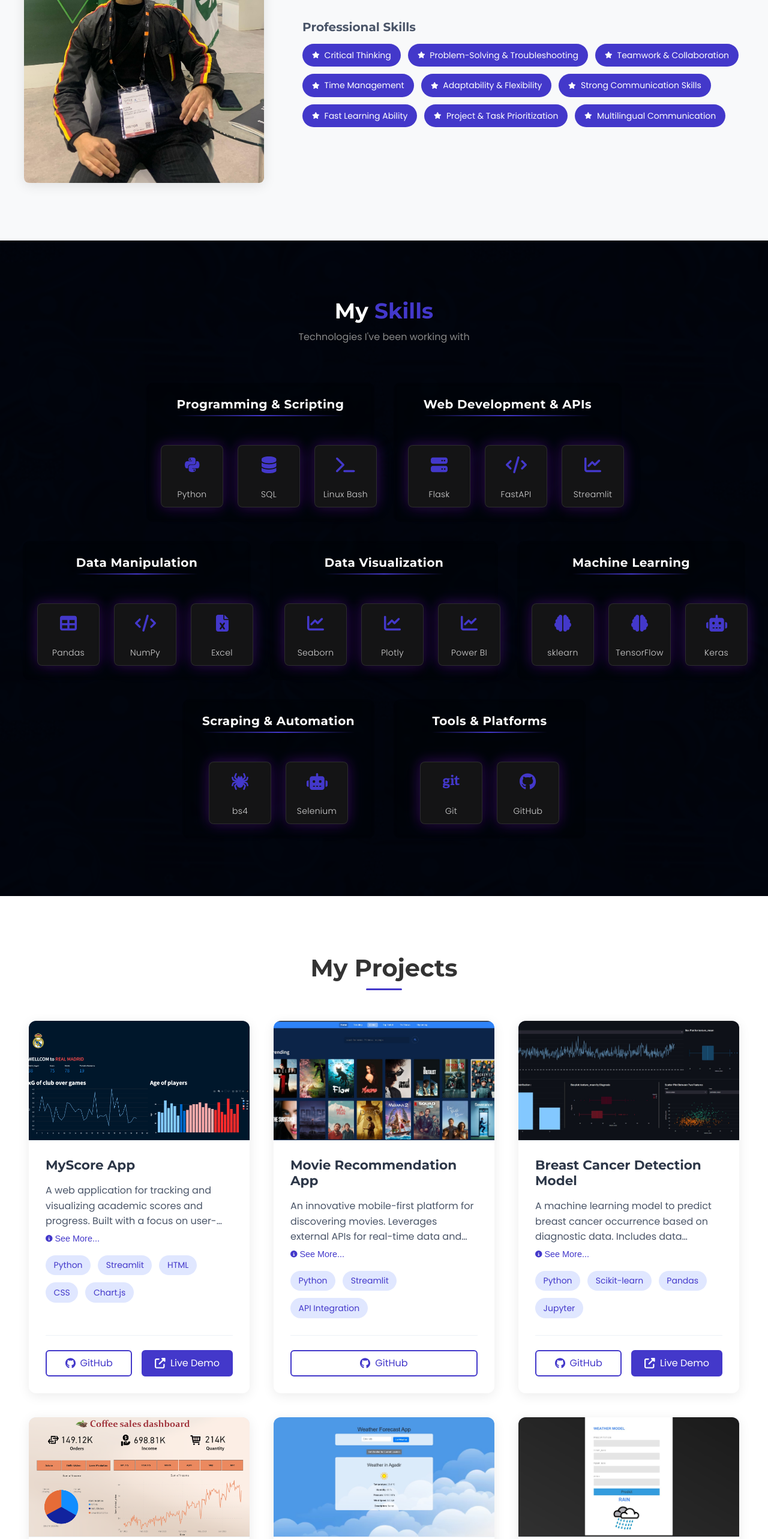
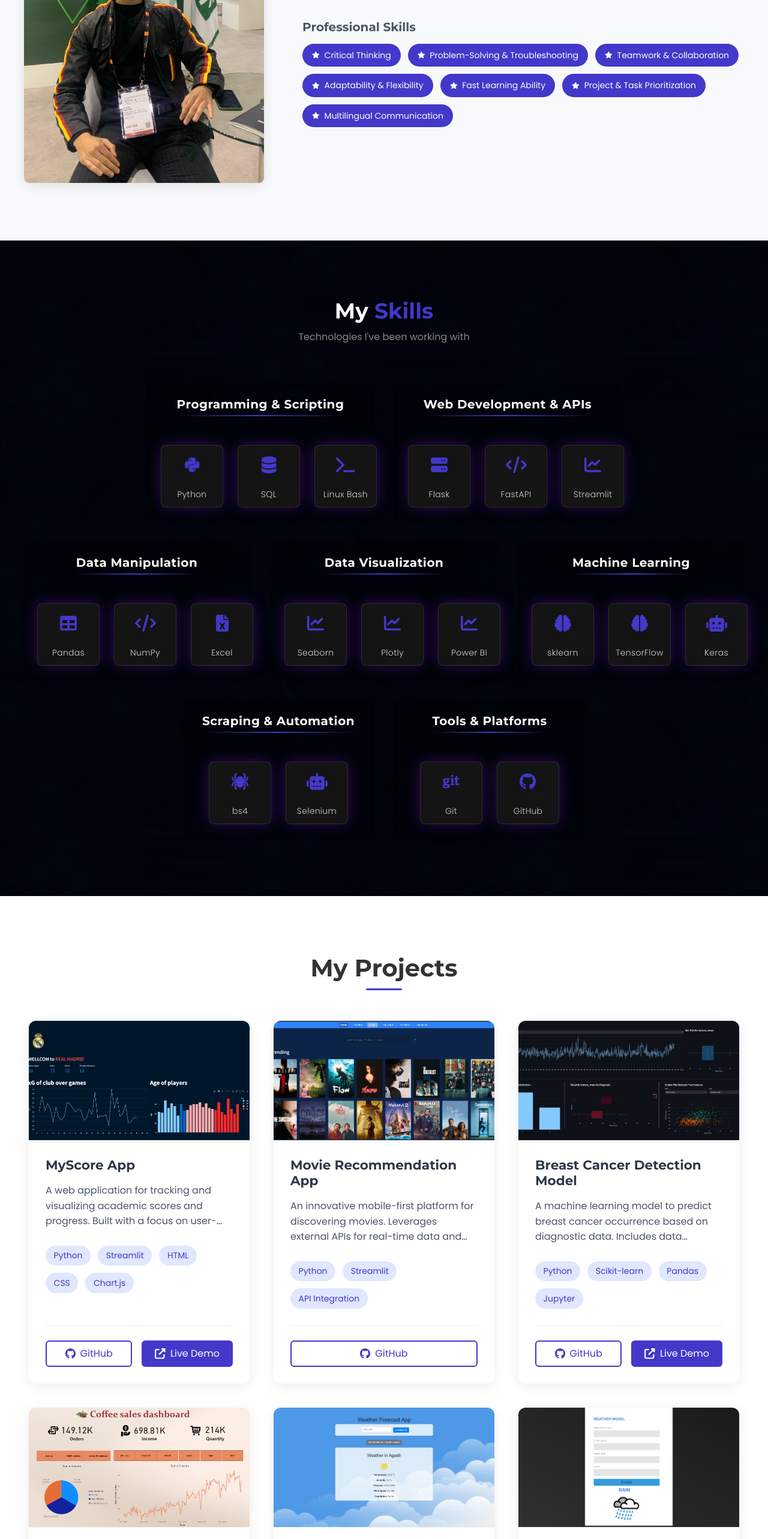
Before and after one commit to ayoubmori/portfolio-react_v3, a React (Vite) app: page / in a window 1280 px wide. Shown: the part 1220-3786 px from the top of the page at 60% size. Built offline with nearby package versions, Linux system fonts and the light colour scheme.

Commit message:
hide "see more" on project section

```diff
--- a/src/components/About/About.jsx
+++ b/src/components/About/About.jsx
@@ -147,12 +147,10 @@ const About = () => {
     { name: 'Critical Thinking' },
     { name: 'Problem-Solving & Troubleshooting' },
     { name: 'Teamwork & Collaboration' },
-    { name: 'Time Management' },
     { name: 'Adaptability & Flexibility' },
-    { name: 'Strong Communication Skills' },
     { name: 'Fast Learning Ability' },
     { name: 'Project & Task Prioritization' },
-    { name: 'Multilingual Communication', tooltip: 'Fluent in Arabic, English & French' }
+    { name: 'Multilingual Communication'}
   ];
 
   return (
--- a/src/components/Projects/Projects.jsx
+++ b/src/components/Projects/Projects.jsx
@@ -362,13 +362,13 @@ const Projects = () => {
                 <ProjectTitle>{project.title}</ProjectTitle>
                 <ProjectDescription>
                   <p>{project.description}</p>
-                  <SeeMoreLink
+                  {/* <SeeMoreLink
                     onClick={() => handleOpenModal(project)}
                     aria-label={`Learn more about ${project.title}`}
                   >
                     <FontAwesomeIcon icon={faInfoCircle} />
                     See More...
-                  </SeeMoreLink>
+                  </SeeMoreLink> */}
                 </ProjectDescription>
                 <ProjectTags>
                   {project.tags.map((tag, tagIndex) => (
```
